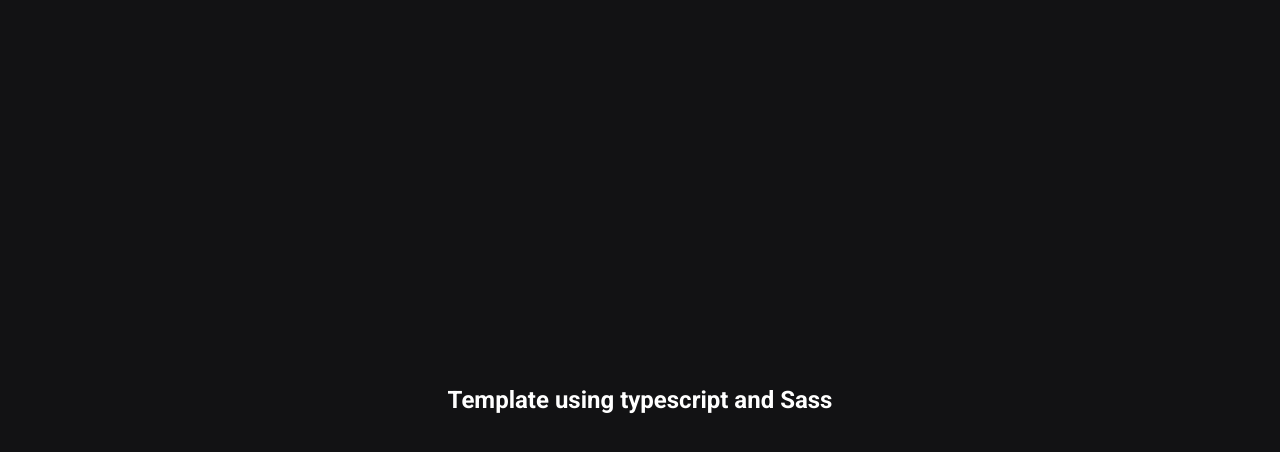
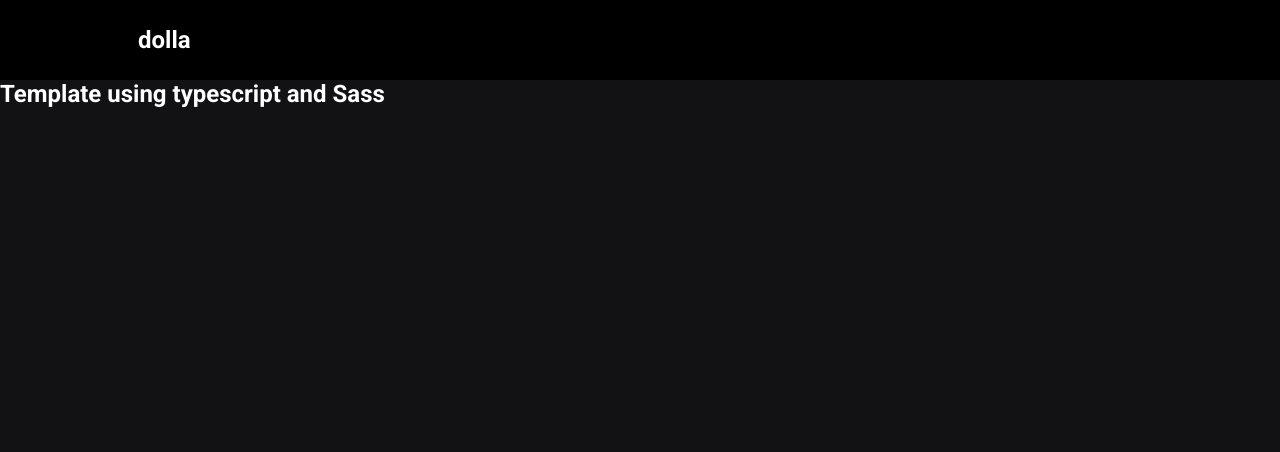
Before and after one commit to JohnnyCarreiro/consolidadosV2, a Next.js app: page / in a window 1280 px wide. Shown: the top 452 px of the page. Built offline with nearby package versions, Linux system fonts and the light colour scheme.

Commit message:
feat: Create Navbar component

```diff
--- a/package.json
+++ b/package.json
@@ -41,7 +41,7 @@
     "@typescript-eslint/eslint-plugin": "4.22.0",
     "@typescript-eslint/parser": "4.22.0",
     "eslint": "7.24.0",
-    "eslint-config-google": "18.2.1",
+    "eslint-config-google": "0.14.0",
     "eslint-config-prettier": "8.2.0",
     "eslint-import-resolver-typescript": "2.4.0",
     "eslint-plugin-import": "2.22.1",
--- /dev/null
+++ b/src/components/Navbar/index.tsx
@@ -0,0 +1,24 @@
+import { ReactNode } from 'react'
+import Link from 'next/link'
+
+import { Nav, NavContainer, NavLogo } from './styles'
+
+interface NavbarProps {
+  children?: ReactNode
+}
+
+function Navbar({ children }: NavbarProps) {
+  return (
+    <>
+      <Nav>
+        <NavContainer>
+          <Link href='/' passHref>
+            <NavLogo>dolla</NavLogo>
+          </Link>
+        </NavContainer>
+      </Nav>
+    </>
+  )
+}
+
+export default Navbar
--- /dev/null
+++ b/src/components/Navbar/styles.tsx
@@ -0,0 +1,51 @@
+import styled from 'styled-components'
+import Link from 'next/link'
+
+export const Nav = styled.nav`
+  background: #000;
+  height: 80px;
+  /* margin-top: -80px; */
+  display: flex;
+  justify-content: center;
+  align-items: center;
+  font-size: 1em;
+  position: sticky;
+  top: 0;
+  z-index: 100;
+
+  @media screen and (max-width: 960px) {
+    transition: 0.8s all ease;
+  }
+`
+export const NavContainer = styled.div`
+  display: flex;
+  justify-content: space-between;
+  height: 80px;
+  z-index: 10;
+  width: 100%;
+  padding: 0 24px;
+  max-width: 1100px;
+`
+export const NavLogo = styled.a`
+  color: #fff;
+  justify-self: flex-start;
+  cursor: pointer;
+  font-size: 1.5rem;
+  display: flex;
+  align-items: center;
+  margin-left: 24px;
+  font-weight: bold;
+  text-decoration: none;
+`
+// export const NavLogo2 = styled(Link)`
+//   color: red;
+//   justify-self: flex-start;
+//   cursor: pointer;
+//   font-size: 1.5rem;
+//   display: flex;
+//   align-items: center;
+//   margin-left: 24px;
+//   font-weight: bold;
+//   text-decoration: none;
+// `
+// export const NavLogo3 = (props: {name: string, children: React.ReactNode}) => (<NavLogo2 href="/" passHref>{props.children}</NavLogo2>)
--- a/src/pages/index.tsx
+++ b/src/pages/index.tsx
@@ -1,3 +1,4 @@
+import Navbar from '@/components/Navbar'
 import Head from 'next/head'
 import { Container } from '../styles/Home'
 
@@ -7,6 +8,7 @@ export default function Home() {
       <Head>
         <title>Template Next Tipescript</title>
       </Head>
+      <Navbar/>
       <section>
         <h1>Template using typescript and Sass</h1>
       </section>
--- a/src/styles/Home.ts
+++ b/src/styles/Home.ts
@@ -1,11 +1,11 @@
 import styled from 'styled-components'
 
 export const Container = styled.div `
-  min-height: 100vh;
+  /* min-height: 100vh;
   padding: 0 0.5rem;
   display: flex;
   flex-direction: column;
   justify-content: center;
-  align-items: center;
+  align-items: center; */
 
 `
```
Also changed, not shown: next-env.d.ts, 1 other file (tests, documents, lock files or other folders).
